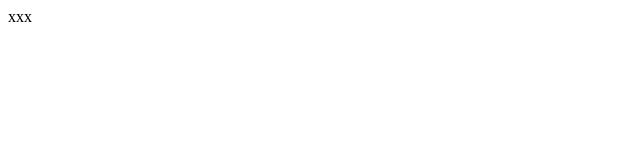
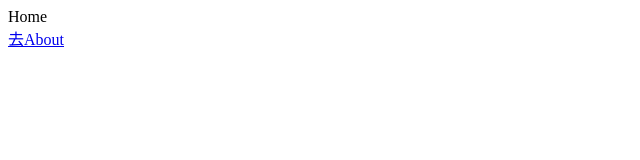
Before and after one commit to oral0717/travel, a Vue app: page /#/ in a window 1280 px wide. Shown: the top 160 px of the page, without its empty margins (0-640 px from the left). Built offline with nearby package versions, Linux system fonts and the light colour scheme.

Commit message:
单页路由

```diff
--- /dev/null
+++ b/src/pages/about/About.vue
@@ -0,0 +1,12 @@
+<template>
+  <div>
+    <div>about</div>
+    <router-link to="/">去home</router-link>
+  </div>
+</template>
+
+<script>
+export default {
+  name: "AboutPage",
+};
+</script>
--- a/src/pages/home/home.vue
+++ b/src/pages/home/home.vue
@@ -1,5 +1,8 @@
 <template>
-  <div>home</div>
+  <div>
+    <div>Home</div>
+    <router-link to="/about">去About</router-link>
+  </div>
 </template>
 
 <script>
--- a/src/router/index.js
+++ b/src/router/index.js
@@ -1,13 +1,18 @@
 import Vue from 'vue'
 import Router from 'vue-router'
-import HelloWorld from '../components/HelloWorld.vue'
+import Home from '@/pages/home/Home'
+import About from '@/pages/about/About'
 
 Vue.use(Router)
 
 export default new Router({
   routes: [{
     path: '/',
-    name: 'HelloWorld',
-    component: HelloWorld
+    name: 'Home',
+    component: Home
+  }, {
+    path: '/about',
+    name: 'About',
+    component: About
   }]
 })
```
